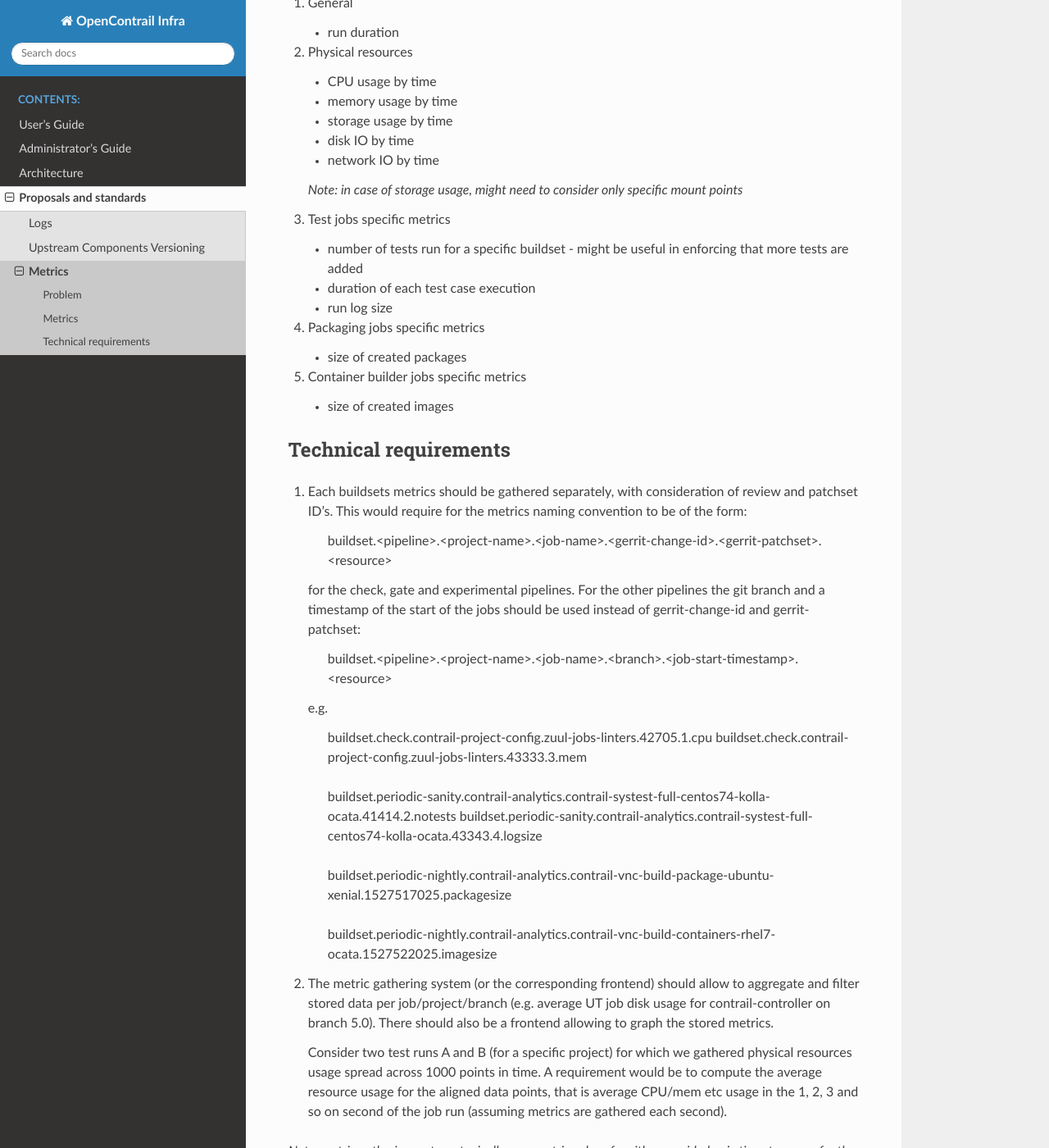
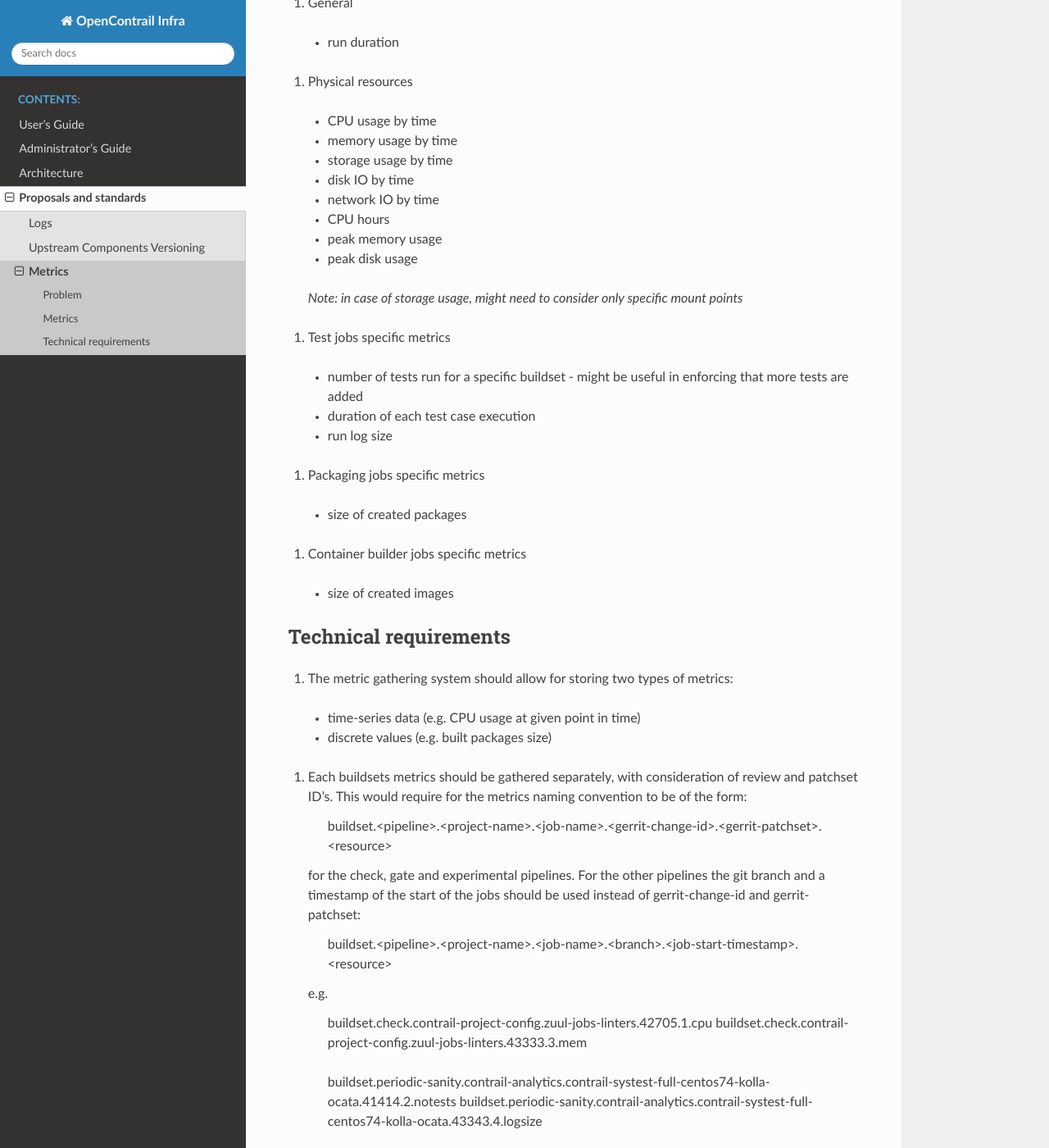
Before and after one commit to wurbanski/contrail-infra-doc, a Sphinx documentation site: the page built from source/rfc/metrics.rst, in a window 1280 px wide and 1400 px high, scrolled down 591 px. Shown: the whole window at 82% size. Built offline with Sphinx 7.4.7 and the Read the Docs theme 2.0.0, drawn with Linux system fonts in a browser that asks for light colours.

Commit message:
Add memory and disk peak usage and CPU hours metric proposals. Explicitly state time series and discrete type metrics are requirements

```diff
--- a/source/rfc/metrics.rst
+++ b/source/rfc/metrics.rst
@@ -20,34 +20,42 @@ This section contains proposals of metrics to gather during and from buildsets.
 
 #. General
 
-   * run duration
+  * run duration
 
 #. Physical resources
 
-   * CPU usage by time
-   * memory usage by time
-   * storage usage by time
-   * disk IO by time
-   * network IO by time
+  * CPU usage by time
+  * memory usage by time
+  * storage usage by time
+  * disk IO by time
+  * network IO by time
+  * CPU hours
+  * peak memory usage
+  * peak disk usage
 
-   *Note: in case of storage usage, might need to consider only specific mount points*
+  *Note: in case of storage usage, might need to consider only specific mount points*
 
 #. Test jobs specific metrics
 
-   * number of tests run for a specific buildset - might be useful in enforcing that more tests are added
-   * duration of each test case execution
-   * run log size
+  * number of tests run for a specific buildset - might be useful in enforcing that more tests are added
+  * duration of each test case execution
+  * run log size
 
 #. Packaging jobs specific metrics
 
-   * size of created packages
+  * size of created packages
 
 #. Container builder jobs specific metrics
 
-   * size of created images
+  * size of created images
 
 Technical requirements
 ----------------------
+
+#.  The metric gathering system should allow for storing two types of metrics:
+
+  * time-series data (e.g. CPU usage at given point in time)
+  * discrete values (e.g. built packages size)
 
 #.  Each buildsets metrics should be gathered separately, with consideration of review and patchset ID's. This
     would require for the metrics naming convention to be of the form:
```
